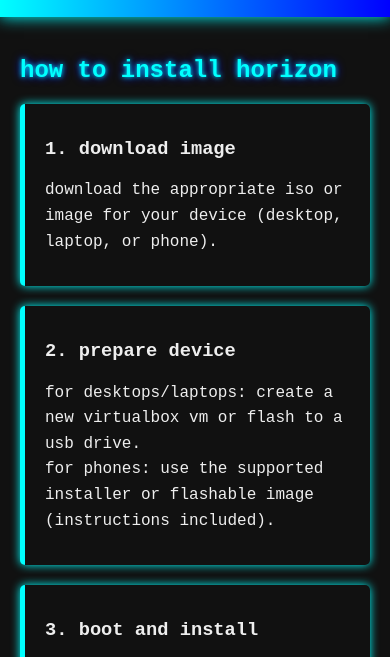
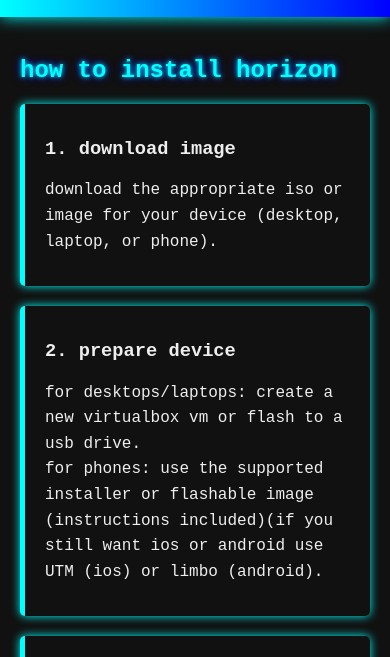
Before and after one commit to tyomabondar/horizon, a plain HTML site: page install.html in a window 390 px wide. Shown: the part 137-794 px from the top of the page. Drawn offline with Linux system fonts and the light colour scheme.

Commit message:
Revise phone installation instructions in install.html
Updated instructions for phone installation to include UTM and Limbo.

```diff
--- a/install.html
+++ b/install.html
@@ -24,7 +24,7 @@
       <div class="step">
         <h3>2. prepare device</h3>
         <p>for desktops/laptops: create a new virtualbox vm or flash to a usb drive.<br>
-           for phones: use the supported installer or flashable image (instructions included).</p>
+           for phones: use the supported installer or flashable image (instructions included)(if you still want ios or android use UTM (ios) or limbo (android).</p>
       </div>
       <div class="step">
         <h3>3. boot and install</h3>
```
